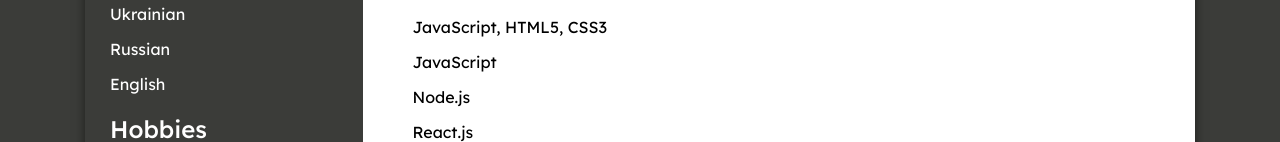
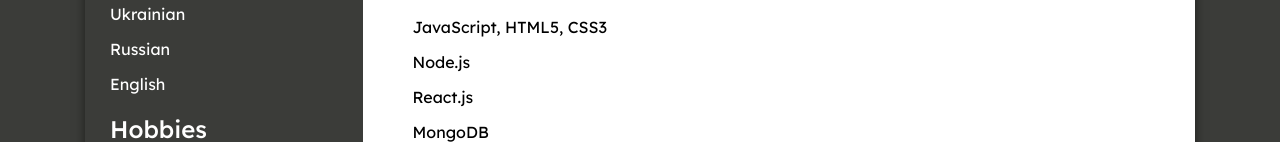
Before and after one commit to ahilld/ahilld.github.io, a plain HTML site: page index.html in a window 1280 px wide. Shown: the part 598-740 px from the top of the page. Drawn offline with Linux system fonts and the light colour scheme.

Commit message:
Update index.html

```diff
--- a/index.html
+++ b/index.html
@@ -106,7 +106,6 @@
             <h2 class="title skills__title">Skills</h2>
             <ul class="skills__list">
                 <li class="skills__item">JavaScript, HTML5, CSS3</li>
-                <li class="skills__item">JavaScript</li>
                 <li class="skills__item">Node.js</li>
                 <li class="skills__item">React.js</li>
                 <li class="skills__item">MongoDB</li>
```
